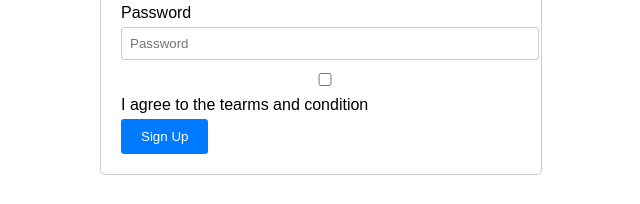
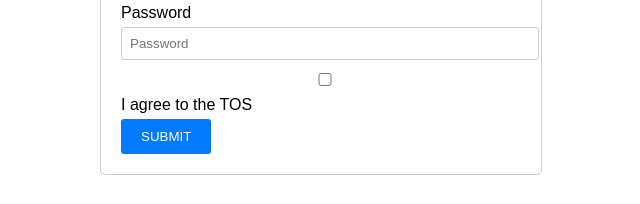
Before and after one commit to acciojob/signup-form-car-728902, a website: page main.html in a window 1280 px wide. Shown: the part 546-750 px from the top of the page, without its empty margins (319-959 px from the left). Drawn offline with Linux system fonts and the light colour scheme.

Commit message:
created a submission

```diff
--- a/main.html
+++ b/main.html
@@ -76,10 +76,10 @@
 
         <label>
             <input type="checkbox" id="tos" name="tos" required>
-            I agree to the tearms and condition
+            I agree to the TOS
         </label>
 
-        <button type="submit">Sign Up</button>
+        <button type="submit">SUBMIT</button>
     </form>
 </body>
 </html>
```
